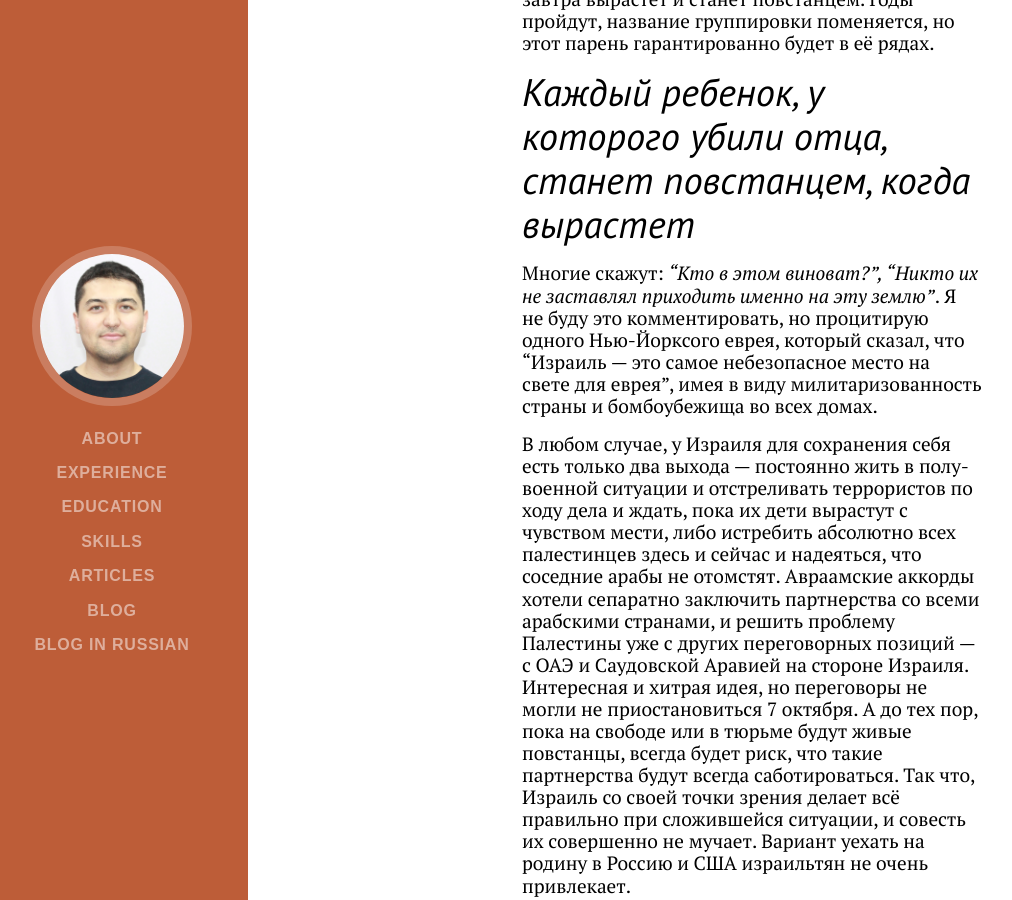
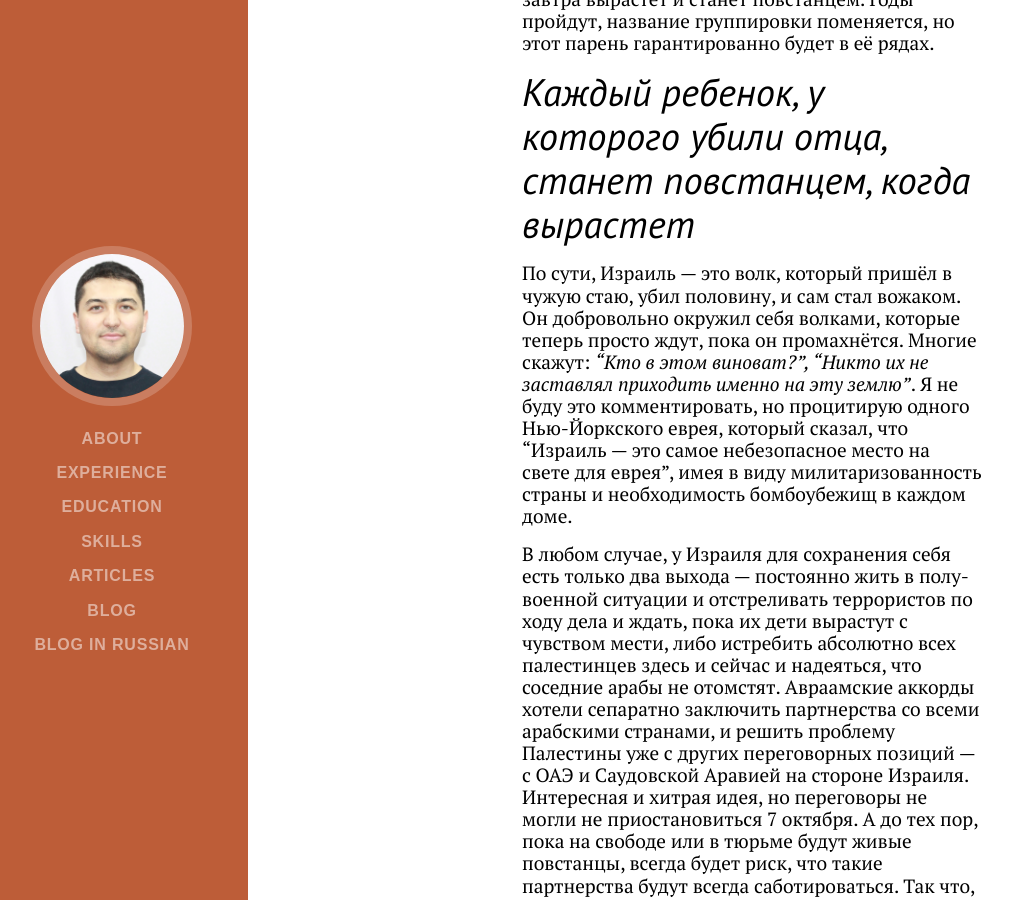
Before and after one commit to hojimat/hojimat.github.io, a Jekyll site: the page built from blogru/_posts/2024-2-13-israel.md, in a window 1280 px wide and 900 px high, scrolled down 4533 px. Shown: the whole window, without its empty margins (24-1036 px from the left). Built offline with Jekyll 4.4.1, drawn with Linux system fonts in a browser that asks for light colours; some web fonts are replaced.

Commit message:
fixed blog post typos

```diff
--- a/blogru/_posts/2024-2-13-israel.md
+++ b/blogru/_posts/2024-2-13-israel.md
@@ -47,7 +47,7 @@ _"Смотрите, переселенцы отобрали дома у пале
 
 > _Каждый ребенок, у которого убили отца, станет повстанцем, когда вырастет_
 
-Многие скажут: _"Кто в этом виноват?", "Никто их не заставлял приходить именно на эту землю"_. Я не буду это комментировать, но процитирую одного Нью-Йорксого еврея, который сказал, что "Израиль --- это самое небезопасное место на свете для еврея", имея в виду милитаризованность страны и бомбоубежища во всех домах.
+По сути, Израиль --- это волк, который пришёл в чужую стаю, убил половину, и сам стал вожаком. Он добровольно окружил себя волками, которые теперь просто ждут, пока он промахнётся. Многие скажут: _"Кто в этом виноват?", "Никто их не заставлял приходить именно на эту землю"_. Я не буду это комментировать, но процитирую одного Нью-Йоркского еврея, который сказал, что "Израиль --- это самое небезопасное место на свете для еврея", имея в виду милитаризованность страны и необходимость бомбоубежищ в каждом доме.
 
 В любом случае, у Израиля для сохранения себя есть только два выхода --- постоянно жить в полу-военной ситуации и отстреливать террористов по ходу дела и ждать, пока их дети вырастут с чувством мести, либо истребить абсолютно всех палестинцев здесь и сейчас и надеяться, что соседние арабы не отомстят. Авраамские аккорды хотели сепаратно заключить партнерства со всеми арабскими странами, и решить проблему Палестины уже с других переговорных позиций --- с ОАЭ и Саудовской Аравией на стороне Израиля. Интересная и хитрая идея, но переговоры не могли не приостановиться 7 октября. А до тех пор, пока на свободе или в тюрьме будут живые повстанцы, всегда будет риск, что такие партнерства будут всегда саботироваться. Так что, Израиль со своей точки зрения делает всё правильно при сложившейся ситуации, и совесть их совершенно не мучает. Вариант уехать на родину в Россию и США израильтян не очень привлекает.
 
```
